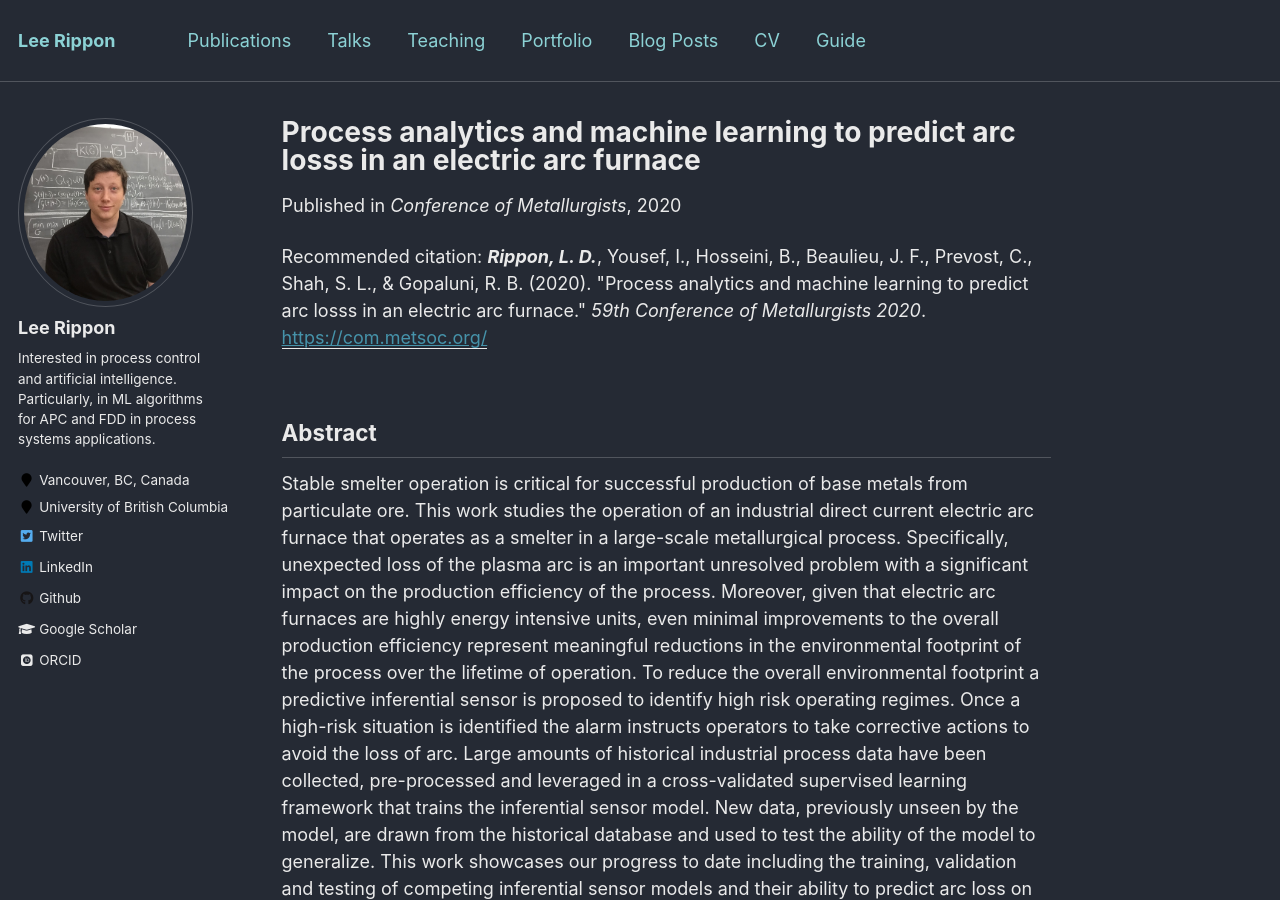
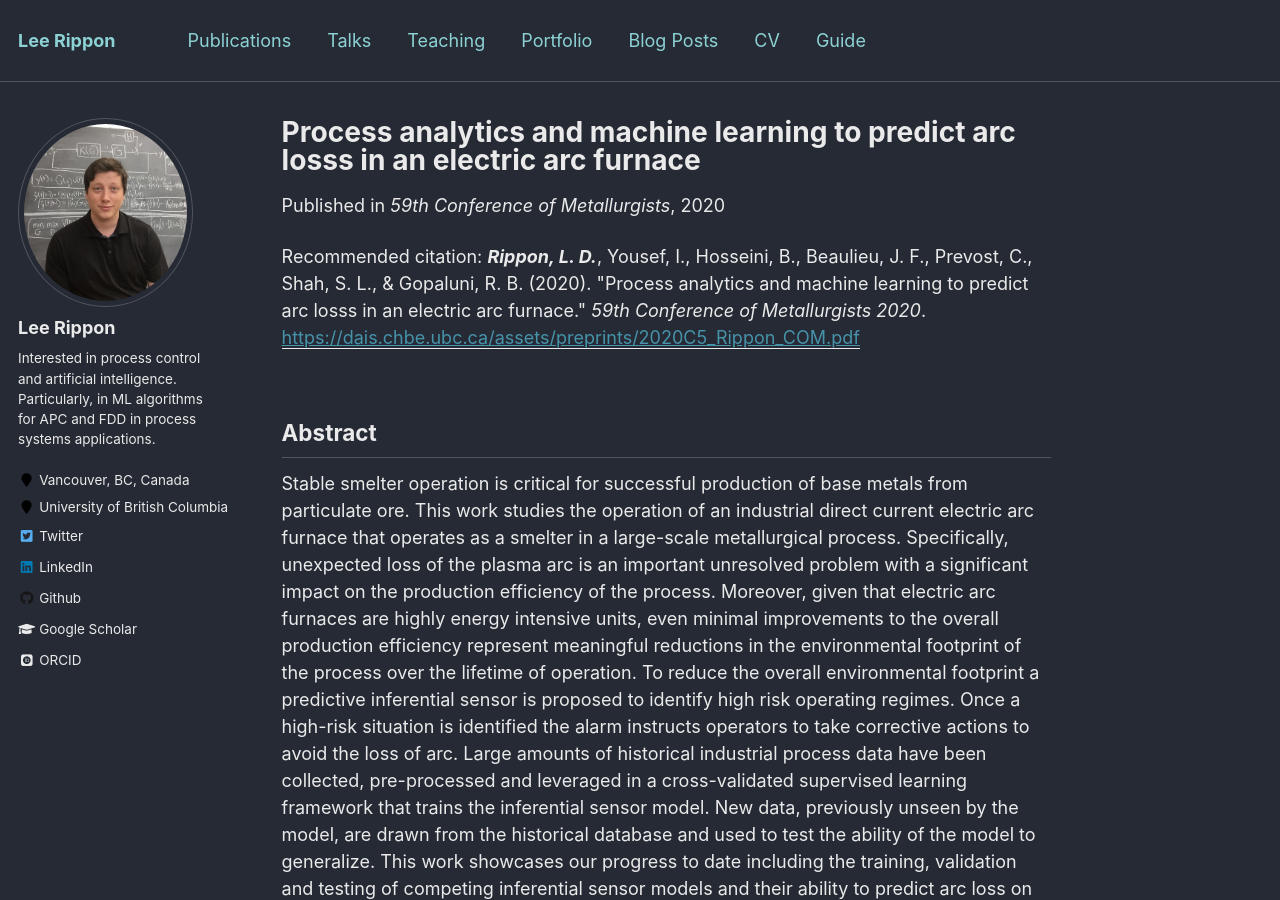
Before and after one commit to LeeRippon/LeeRippon.github.io, a Jekyll site: the page built from _publications/2020-processanalytics.md, in a window 1280 px wide and 900 px high. Built offline with Jekyll 4.4.1, drawn with Linux system fonts in a browser that asks for light colours; some web fonts are replaced.

Commit message:
Update 2020-processanalytics.md

```diff
--- a/_publications/2020-processanalytics.md
+++ b/_publications/2020-processanalytics.md
@@ -4,8 +4,8 @@ collection: publications
 permalink: /publication/2020-processanalytics
 excerpt: 'An inferential sensor is developed to warn operators of a high risk of impending arc loss so that they can take corrective actions and avoid the process fault.'
 date: 2020-03-06
-venue: 'Conference of Metallurgists'
-paperurl: 'https://com.metsoc.org/'
+venue: '59th Conference of Metallurgists'
+paperurl: 'https://dais.chbe.ubc.ca/assets/preprints/2020C5_Rippon_COM.pdf'
 citation: '<b><i>Rippon, L. D.</i></b>, Yousef, I., Hosseini, B., Beaulieu, J. F., Prevost, C., Shah, S. L., & Gopaluni, R. B. (2020). &quot;Process analytics and machine learning to predict arc losss in an electric arc furnace.&quot; <i>59th Conference of Metallurgists 2020</i>.'
 ---
 
```
